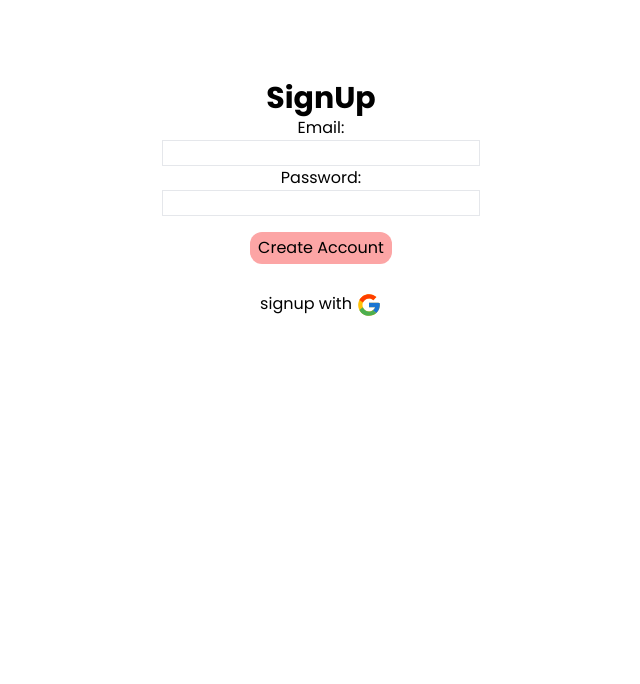
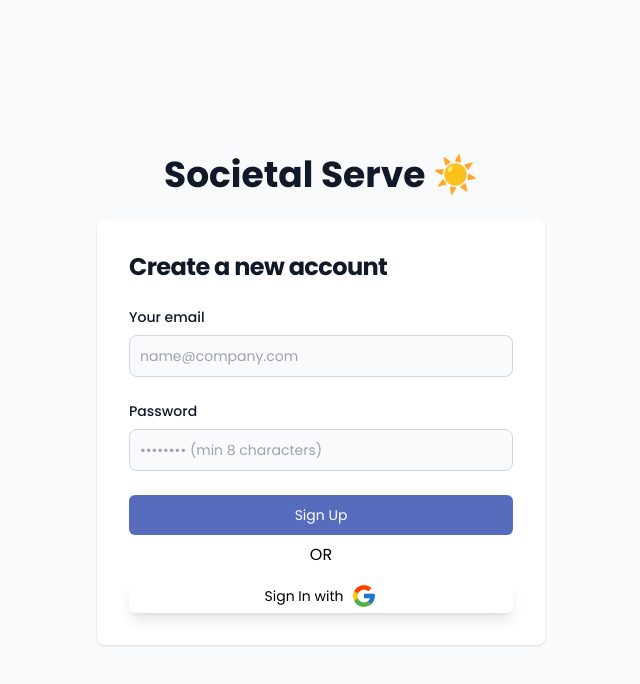
Before and after one commit to kirtanchandak/SocietalServe, a React (Create React App) app: page /signup in a window 1280 px wide. Shown: the top 684 px of the page, without its empty margins (319-959 px from the left). Built offline with nearby package versions, Linux system fonts and the light colour scheme; what react-dotenv would draw is missing.

Commit message:
login ang logout page design

```diff
--- a/src/components/Home/Body.jsx
+++ b/src/components/Home/Body.jsx
@@ -23,7 +23,7 @@ function Hero() {
           <div>
             <a
               className="bg-[#576CBC]  inline-block  hover:no-underline btn rounded-md mt-4 text-white font-medium"
-              href="/"
+              href="#upcoming"
             >
               Join Meetup
             </a>
@@ -114,7 +114,7 @@ function Hero() {
           </div>
         </div>
       </div>
-      <div className="py-10 px-6">
+      <div className="py-10 px-6" id="upcoming">
         <div className=" flex justify-between items-center py-10">
           <h2 className="font-semibold md:font-bold md:text-3xl text-xl">
             Upcoming Events
--- a/src/components/Login.jsx
+++ b/src/components/Login.jsx
@@ -26,13 +26,35 @@ function Login() {
   };
 
   return (
-    <div className="text-center p-20">
-      <h1 className="text-3xl font-[700]">Login</h1>
+    <>
+      <section class="bg-gray-50 dark:bg-gray-900">
+        <div class="flex flex-col items-center justify-center px-6 py-8 mx-auto md:h-screen lg:py-0">
+          <a
+            href="/"
+            class="flex items-center mb-6 text-4xl font-[700] text-gray-900 dark:text-white"
+          >
+            Societal Serve ☀️
+          </a>
+          <div class="w-full bg-white rounded-lg shadow dark:border md:mt-0 sm:max-w-md xl:p-0 dark:bg-gray-800 dark:border-gray-700">
+            <div class="p-6 space-y-4 md:space-y-6 sm:p-8">
+              <h1 class="text-xl font-bold leading-tight tracking-tight text-gray-900 md:text-2xl dark:text-white">
+                Sign in to your account
+              </h1>
+              <form class="space-y-4 md:space-y-6">
                 <div>
-        <h1>Email:</h1>
+                  <label
+                    for="email"
+                    class="block mb-2 text-sm font-medium text-gray-900 dark:text-white"
+                  >
+                    Your email
+                  </label>
                   <input
                     type="email"
-          className="solid border"
+                    name="email"
+                    id="email"
+                    class="bg-gray-50 border border-gray-300 text-gray-900 sm:text-sm rounded-lg focus:ring-primary-600 focus:border-primary-600 block w-full p-2.5 dark:bg-gray-700 dark:border-gray-600 dark:placeholder-gray-400 dark:text-white dark:focus:ring-blue-500 dark:focus:border-blue-500"
+                    placeholder="name@company.com"
+                    required=""
                     onChange={(e) =>
                       setUser({
                         ...user,
@@ -40,10 +62,21 @@ function Login() {
                       })
                     }
                   />
-        <h1>Password:</h1>
+                </div>
+                <div>
+                  <label
+                    for="password"
+                    class="block mb-2 text-sm font-medium text-gray-900 dark:text-white"
+                  >
+                    Password
+                  </label>
                   <input
                     type="password"
-          className="solid border"
+                    name="password"
+                    id="password"
+                    placeholder="•••••••• (min 8 characters)"
+                    class="bg-gray-50 border border-gray-300 text-gray-900 sm:text-sm rounded-lg focus:ring-primary-600 focus:border-primary-600 block w-full p-2.5 dark:bg-gray-700 dark:border-gray-600 dark:placeholder-gray-400 dark:text-white dark:focus:ring-blue-500 dark:focus:border-blue-500"
+                    required=""
                     onChange={(e) =>
                       setUser({
                         ...user,
@@ -52,16 +85,21 @@ function Login() {
                     }
                   />
                 </div>
-      <button className="mt-4 bg-red-300 rounded-xl btn " onClick={loginUser}>
-        Login
+                <div>
+                  <button
+                    type="submit"
+                    class="w-full text-white bg-[#576CBC]  text-sm px-5 py-2.5 text-center rounded-md"
+                    onClick={loginUser}
+                  >
+                    Sign In
                   </button>
-      <br />
+                  <h1 className="text-center mt-2">OR</h1>
 
                   <button
-        className="text-black pt-3 mt-4 inline-flex gap-1"
+                    className="w-full text-black text-sm btn text-center rounded-md inline-flex items-center justify-center py-5 mt-3 shadow-lg cursor-pointer"
                     onClick={(e) => googleAuth(e)}
                   >
-        login with
+                    Sign In with
                     <svg
                       xmlns="http://www.w3.org/2000/svg"
                       x="0px"
@@ -69,6 +107,7 @@ function Login() {
                       width="26"
                       height="26"
                       viewBox="0 0 48 48"
+                      className="ml-2"
                     >
                       <path
                         fill="#FFC107"
@@ -89,6 +128,12 @@ function Login() {
                     </svg>
                   </button>
                 </div>
+              </form>
+            </div>
+          </div>
+        </div>
+      </section>
+    </>
   );
 }
 
--- a/src/components/SignUp.jsx
+++ b/src/components/SignUp.jsx
@@ -33,13 +33,35 @@ function Login() {
     );
   };
   return (
-    <div className="text-center p-20">
-      <h1 className="text-3xl font-[700]">SignUp</h1>
+    <>
+      <section class="bg-gray-50 dark:bg-gray-900">
+        <div class="flex flex-col items-center justify-center px-6 py-8 mx-auto md:h-screen lg:py-0">
+          <a
+            href="/"
+            class="flex items-center mb-6 text-4xl font-[700] text-gray-900 dark:text-white"
+          >
+            Societal Serve ☀️
+          </a>
+          <div class="w-full bg-white rounded-lg shadow dark:border md:mt-0 sm:max-w-md xl:p-0 dark:bg-gray-800 dark:border-gray-700">
+            <div class="p-6 space-y-4 md:space-y-6 sm:p-8">
+              <h1 class="text-xl font-bold leading-tight tracking-tight text-gray-900 md:text-2xl dark:text-white">
+                Create a new account
+              </h1>
+              <form class="space-y-4 md:space-y-6">
                 <div>
-        <h1>Email:</h1>
+                  <label
+                    for="email"
+                    class="block mb-2 text-sm font-medium text-gray-900 dark:text-white"
+                  >
+                    Your email
+                  </label>
                   <input
                     type="email"
-          className="solid border"
+                    name="email"
+                    id="email"
+                    class="bg-gray-50 border border-gray-300 text-gray-900 sm:text-sm rounded-lg focus:ring-primary-600 focus:border-primary-600 block w-full p-2.5 dark:bg-gray-700 dark:border-gray-600 dark:placeholder-gray-400 dark:text-white dark:focus:ring-blue-500 dark:focus:border-blue-500"
+                    placeholder="name@company.com"
+                    required=""
                     onChange={(e) =>
                       setUser({
                         ...user,
@@ -47,10 +69,21 @@ function Login() {
                       })
                     }
                   />
-        <h1>Password:</h1>
+                </div>
+                <div>
+                  <label
+                    for="password"
+                    class="block mb-2 text-sm font-medium text-gray-900 dark:text-white"
+                  >
+                    Password
+                  </label>
                   <input
                     type="password"
-          className="solid border"
+                    name="password"
+                    id="password"
+                    placeholder="•••••••• (min 8 characters)"
+                    class="bg-gray-50 border border-gray-300 text-gray-900 sm:text-sm rounded-lg focus:ring-primary-600 focus:border-primary-600 block w-full p-2.5 dark:bg-gray-700 dark:border-gray-600 dark:placeholder-gray-400 dark:text-white dark:focus:ring-blue-500 dark:focus:border-blue-500"
+                    required=""
                     onChange={(e) =>
                       setUser({
                         ...user,
@@ -59,16 +92,21 @@ function Login() {
                     }
                   />
                 </div>
-      <button className="mt-4 bg-red-300 rounded-xl btn " onClick={signUpUser}>
-        Create Account
+                <div>
+                  <button
+                    type="submit"
+                    class="w-full text-white bg-[#576CBC]  text-sm px-5 py-2.5 text-center rounded-md"
+                    onClick={signUpUser}
+                  >
+                    Sign Up
                   </button>
-      <br />
+                  <h1 className="text-center mt-2">OR</h1>
 
                   <button
-        className="text-black pt-3 mt-4 inline-flex gap-1"
+                    className="w-full text-black text-sm btn text-center rounded-md inline-flex items-center justify-center py-5 mt-3 shadow-lg cursor-pointer"
                     onClick={(e) => googleAuth(e)}
                   >
-        signup with
+                    Sign In with
                     <svg
                       xmlns="http://www.w3.org/2000/svg"
                       x="0px"
@@ -76,6 +114,7 @@ function Login() {
                       width="26"
                       height="26"
                       viewBox="0 0 48 48"
+                      className="ml-2"
                     >
                       <path
                         fill="#FFC107"
@@ -96,6 +135,12 @@ function Login() {
                     </svg>
                   </button>
                 </div>
+              </form>
+            </div>
+          </div>
+        </div>
+      </section>
+    </>
   );
 }
 
```
Lines whose indentation alone changed are shown as unchanged.
